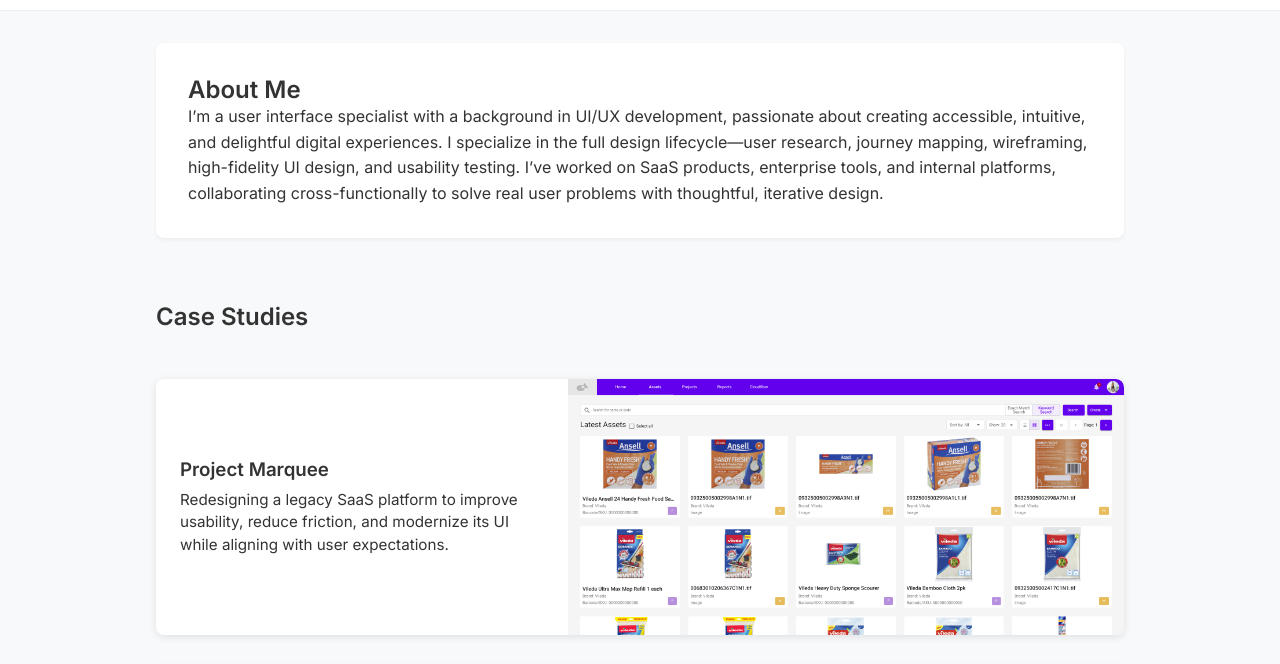
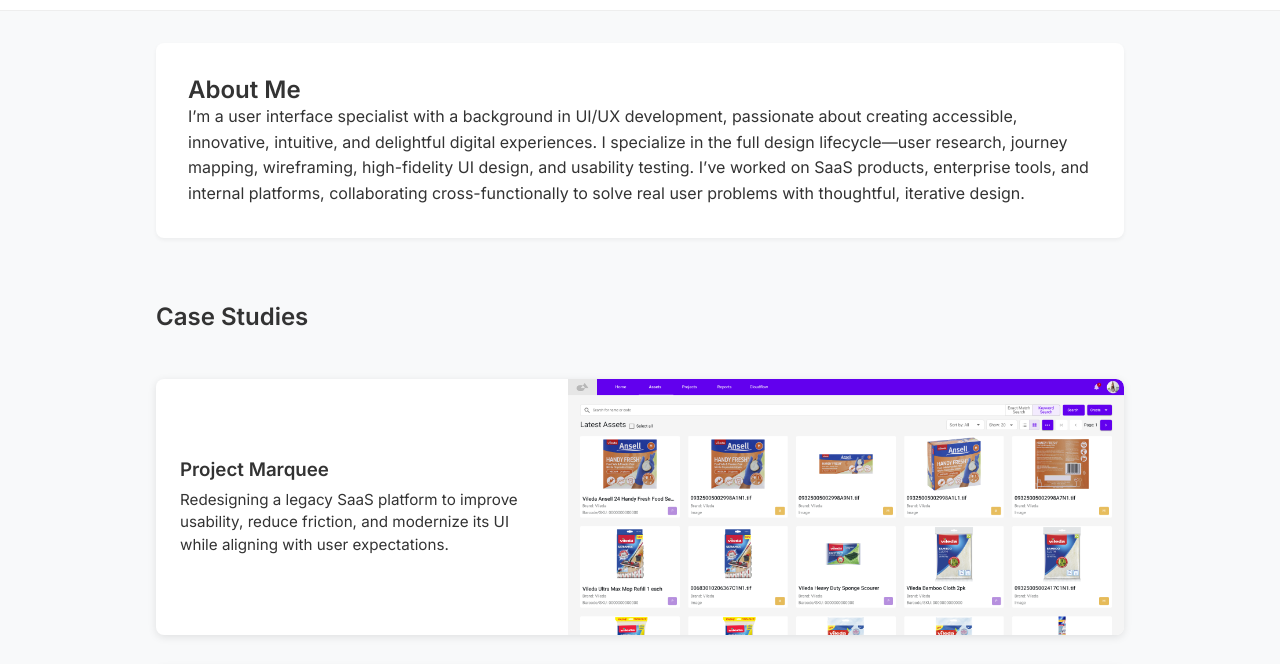
Before and after one commit to awhitfield92/portfolio, a plain HTML site: page docs/index.html in a window 1280 px wide. Shown: the part 93-757 px from the top of the page. Drawn offline with Linux system fonts and the light colour scheme; grey boxes are pictures that could not be loaded.

Commit message:
Update index.html

```diff
--- a/docs/index.html
+++ b/docs/index.html
@@ -114,7 +114,7 @@
     <section class="intro" id="about">
       <h2>About Me</h2>
       <p>
-        I’m a user interface specialist with a background in UI/UX development, passionate about creating accessible, intuitive, and delightful digital experiences. I specialize in the full design lifecycle—user research, journey mapping, wireframing, high-fidelity UI design, and usability testing. I’ve worked on SaaS products, enterprise tools, and internal platforms, collaborating cross-functionally to solve real user problems with thoughtful, iterative design.
+        I’m a user interface specialist with a background in UI/UX development, passionate about creating accessible, innovative, intuitive, and delightful digital experiences. I specialize in the full design lifecycle—user research, journey mapping, wireframing, high-fidelity UI design, and usability testing. I’ve worked on SaaS products, enterprise tools, and internal platforms, collaborating cross-functionally to solve real user problems with thoughtful, iterative design.
       </p>
     </section>
 
```
